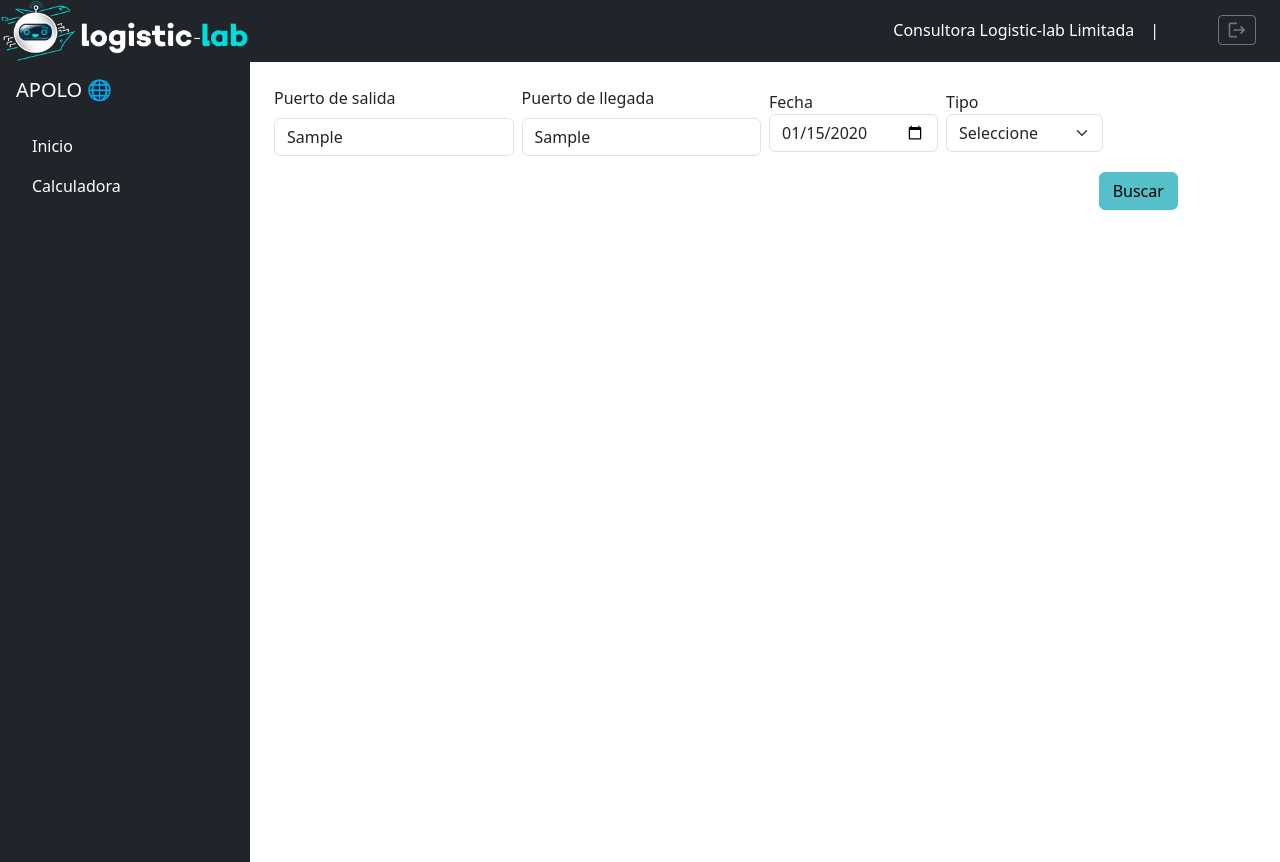
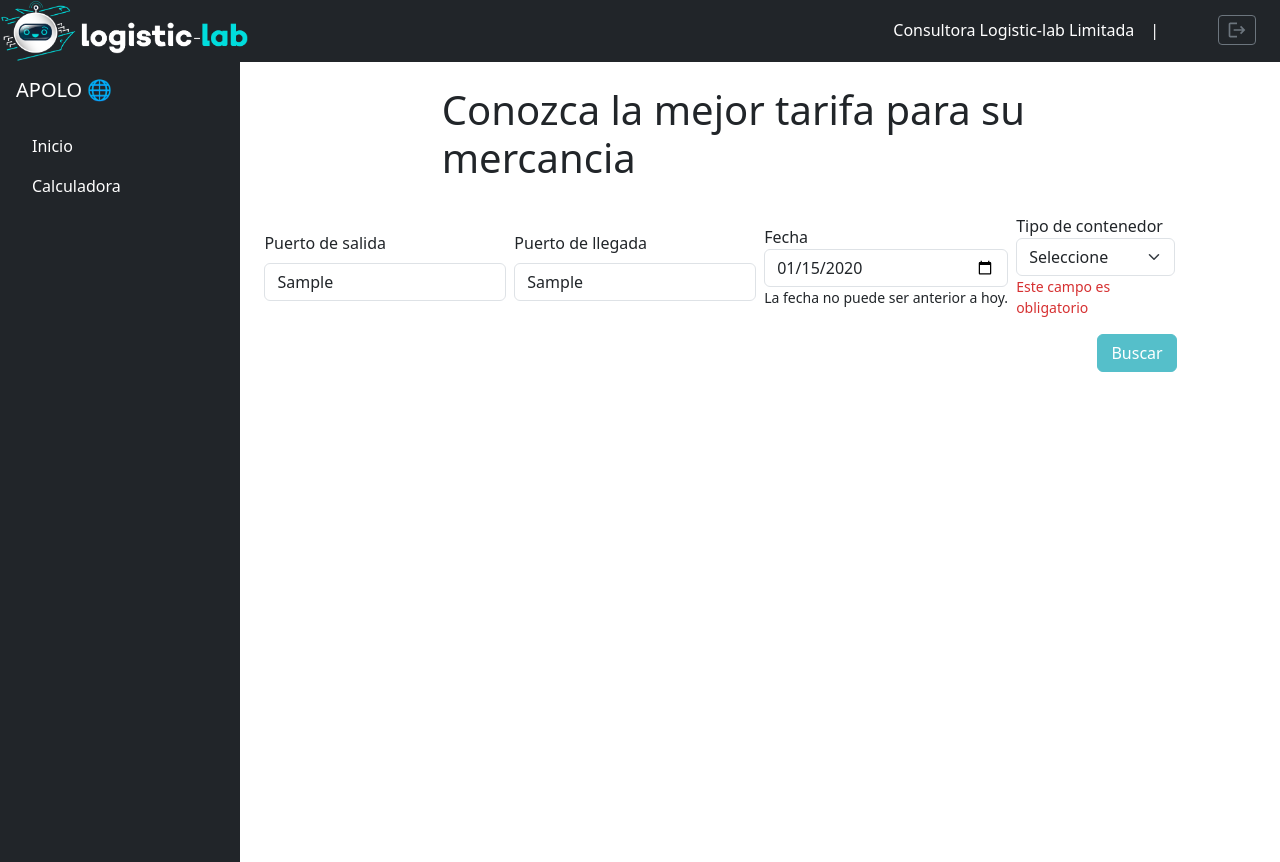
Before and after one commit to caduenas/Apolo, an Angular app: page /calculator in a window 1280 px wide. Both pictures are taken after typing "Sample", "Sample", "2020-01-15" into the empty fields and a click on the button "Buscar". Built offline with nearby package versions, Linux system fonts and the light colour scheme.

Commit message:
Se añade logica de fechas y encabezado para calcular

```diff
--- a/src/pages/components/calculator/calculator.component.html
+++ b/src/pages/components/calculator/calculator.component.html
@@ -1,3 +1,11 @@
+<div class="container pb-4">
+  <div class="row">
+    <div class="col-md-2"></div>
+    <div class="col-md-8 align-items-center">
+      <h1 class="">Conozca la mejor tarifa para su mercancia</h1>
+    </div>
+  </div>
+</div>
 <form [formGroup]="formulario" (ngSubmit)="buscar()" class="row g-2 align-items-center">
     <!-- Puerto de salida -->
     <div class="col-md-3 position-relative">
@@ -66,22 +74,30 @@
     <div class="col-auto">
       <label for="fecha" class="form-label mb-0">Fecha</label>
       <input type="date" id="fecha" class="form-control" formControlName="fecha">
-      <div class="text-darger small" *ngIf="campoInvalido('fecha')">Debe seleccionar una Fecha</div>
+      <div class="text-darger small" *ngIf="campoInvalido('fecha')">
+        <ng-container *ngIf="formulario.get('fecha')?.errors?.['required']">
+          Debe seleccionar una fecha
+        </ng-container>
+        <ng-container *ngIf="formulario.get('fecha')?.errors?.['fechaPasada']">
+          La fecha no puede ser anterior a hoy.
+        </ng-container>
+      </div>
     </div>
 
     <!-- Tipo -->
     <div class="col-md-2 position-relative">
-      <label for="tipo" class="form-label mb-0">Tipo</label>
+      <label for="tipo" class="form-label mb-0">Tipo de contenedor</label>
       <select id="tipo" class="form-select" formControlName="tipo">
         <option value="">Seleccione</option>
         <option value="FTL">FTL</option>
         <option value="FCL">FCL</option>
         <option value="Aereo">Aéreo</option>
       </select>
+      <div class="text-danger small" *ngIf="campoInvalido('tipo')">Este campo es obligatorio</div>
     </div>
 
     <!-- Botón Buscar -->
     <div class="col-md-2 d-flex align-items-end mt-3 ms-auto">
-      <button type="submit" class="btn btn-primary w-50">Buscar</button>
+      <button type="submit" class="btn btn-primary text-white w-50">Buscar</button>
     </div>
   </form>
--- a/src/pages/components/calculator/calculator.component.ts
+++ b/src/pages/components/calculator/calculator.component.ts
@@ -22,7 +22,7 @@ export class CalculatorComponent implements OnInit {
     this.formulario = this.fb.group({
       puertoSalida: ['', Validators.required],
       puertoLlegada: ['', Validators.required],
-      fecha: ['', Validators.required],
+      fecha: ['', [Validators.required, this.fechaNoPasadaValidator()]],
       tipo: ['', Validators.required]
     });
 
@@ -88,5 +88,19 @@ export class CalculatorComponent implements OnInit {
     return control instanceof FormControl ? control : null;
   }
 
+  fechaNoPasadaValidator() {
+    return (control: FormControl) => {
+      const fechaIngresada = new Date(control.value);
+      const hoy = new Date();
 
+      hoy.setHours(0, 0, 0, 0);
+      fechaIngresada.setHours(0, 0, 0, 0);
+
+      if (fechaIngresada < hoy) {
+        return { fechaPasada: true };
+      }
+
+      return null;
+    };
+  }
 }
```
